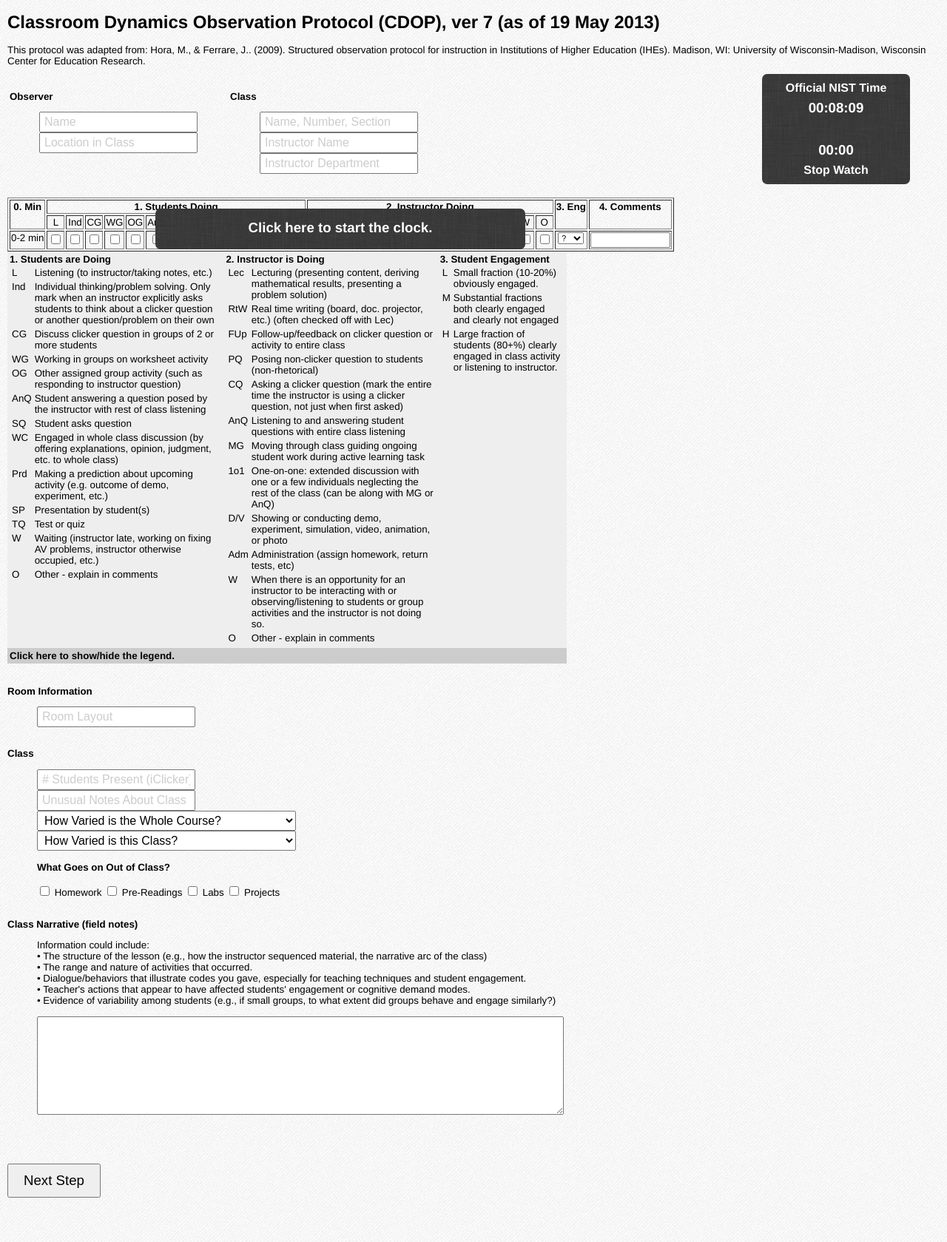
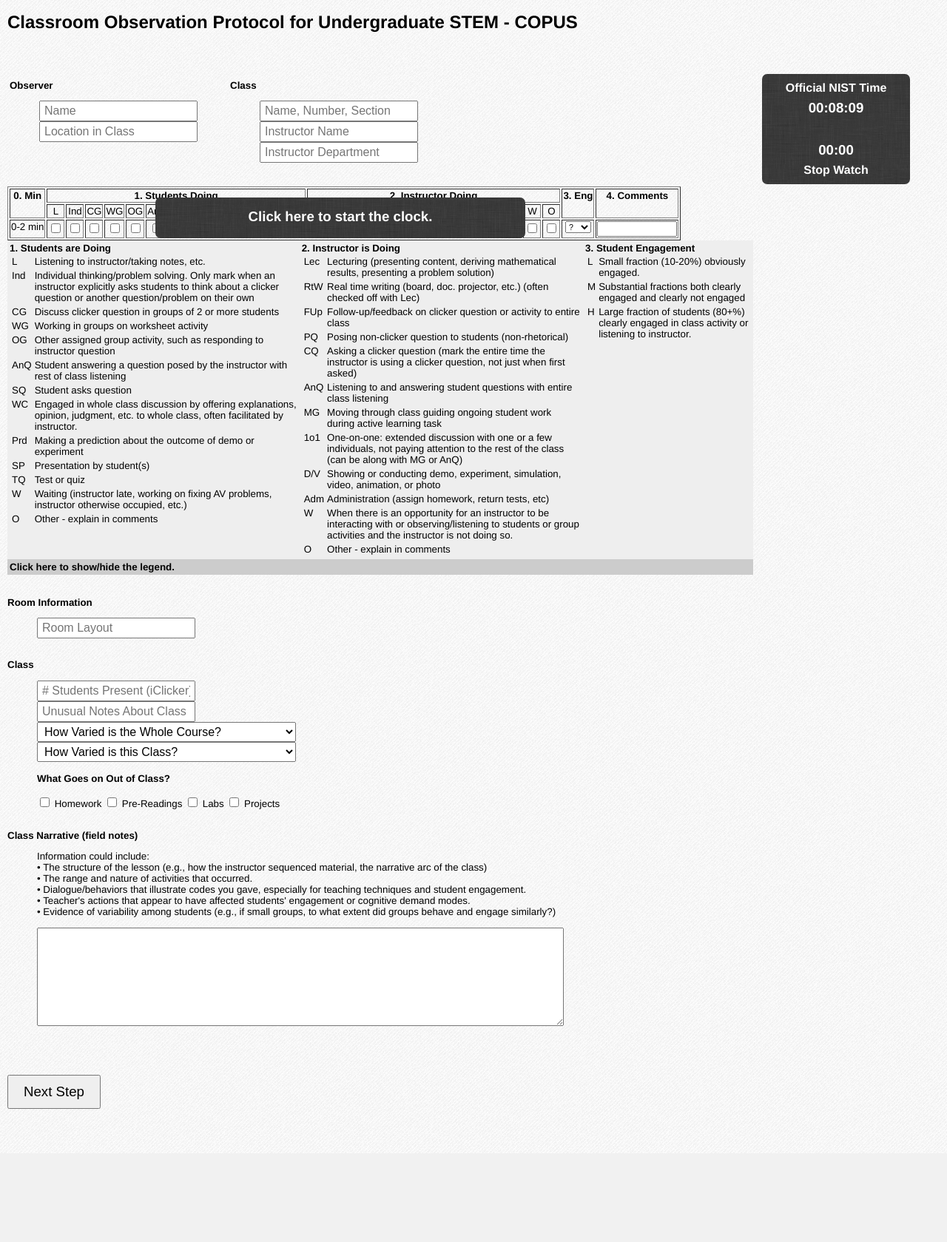
Before and after one commit to alexcrooks/cdop, a PHP site: page /new-session.php in a window 1280 px wide. Shown: the whole page at 74% size. After the commit the page ends 1559 px from the top, so only its background shows below. Run offline with PHP 8.4, Linux system fonts and the light colour scheme; data that the repository does not hold is empty; a stand-in replaces the project's code that opens the database connection; some libraries are stand-ins or nearby versions.

Commit message:
changes according to email from Sarah Gilbert on 08 Sep 2013

```diff
--- a/excel.php
+++ b/excel.php
@@ -65,7 +65,7 @@ for ($i = 0; $i < (($data['time'] + 2) / 2); $i++) {
         $columnNum = 'B';
 
         foreach ($tableElements as $elementName => $elementDesc) {
-            $activeSheet->setCellValue($columnNum . ($rowNum + 1), str_replace(array('student_', 'instructor_'), '', $elementName));
+            $activeSheet->setCellValue($columnNum . ($rowNum + 1), str_replace(array('student_', 'instructor_', 'DV', 'AD'), array('', '', 'D/V', 'Adm'), $elementName));
             $columnNum++;
         }
         $rowNum += 2;
--- a/include/header.php
+++ b/include/header.php
@@ -24,7 +24,7 @@ a:hover { text-decoration: underline; }
 .select_okgood, .select_eng, .select_blooms { font-size: 8pt; width: 35px; overflow: hidden; }
 .text_hap { width: 40px; }
 .text_comments { width: 100px; }
-.text_main { width: 200px; color: #ccc; }
+.text_main { width: 200px; }
 .viewPageLane { margin-top: 6px; }
 
 #graphContainer { white-space: nowrap; }
@@ -32,9 +32,9 @@ a:hover { text-decoration: underline; }
 .graph h1 { font-size: 14pt; }
 .graph .graphContainer { width: 400px; height: 300px; }
 
-#legend { width: 60%; background-color: #eee; }
+#legend { width: 80%; background-color: #eee; }
 #legend td { vertical-align: top; }
-#showHideLegend { width: 60%; margin-bottom: 30px; background-color: #ccc; font-weight: bold; }
+#showHideLegend { width: 80%; margin-bottom: 30px; background-color: #ccc; font-weight: bold; }
 #mainTable { text-align: center; }
 #mainTable tr:nth-child(even) { background-color: #dddddd; }
 #mainTable tr:nth-child(1), #mainTable tr:nth-child(2) { background: none; }
--- a/include/legend.php
+++ b/include/legend.php
@@ -2,15 +2,15 @@
 <tr>
 <td><b>1. Students are Doing</b>
     <table>
-    <tr><td>L</td><td>Listening (to instructor/taking notes, etc.)</td></tr>
+    <tr><td>L</td><td>Listening to instructor/taking notes, etc.</td></tr>
     <tr><td>Ind</td><td>Individual thinking/problem solving. Only mark when an instructor explicitly asks students to think about a clicker question or another question/problem on their own</td></tr>
     <tr><td>CG</td><td>Discuss clicker question in groups of 2 or more students</td></tr>
     <tr><td>WG</td><td>Working in groups on worksheet activity</td></tr>
-    <tr><td>OG</td><td>Other assigned group activity (such as responding to instructor question)</td></tr>
+    <tr><td>OG</td><td>Other assigned group activity, such as responding to instructor question</td></tr>
     <tr><td>AnQ</td><td>Student answering a question posed by the instructor with rest of class listening</td></tr>
     <tr><td>SQ</td><td>Student asks question</td></tr>
-    <tr><td>WC</td><td>Engaged in whole class discussion (by offering explanations, opinion, judgment, etc. to whole class)</td></tr>
-    <tr><td>Prd</td><td>Making a prediction about upcoming activity (e.g. outcome of demo, experiment, etc.)</td></tr>
+    <tr><td>WC</td><td>Engaged in whole class discussion by offering explanations, opinion, judgment, etc. to whole class, often facilitated by instructor.</td></tr>
+    <tr><td>Prd</td><td>Making a prediction about the outcome of demo or experiment</td></tr>
     <tr><td>SP</td><td>Presentation by student(s)</td></tr>
     <tr><td>TQ</td><td>Test or quiz</td></tr>
     <tr><td>W</td><td>Waiting (instructor late, working on fixing AV problems, instructor otherwise occupied, etc.)</td></tr>
@@ -26,7 +26,7 @@
     <tr><td>CQ</td><td>Asking a clicker question (mark the entire time the instructor is using a clicker question, not just when first asked)</td></tr>
     <tr><td>AnQ</td><td>Listening to and answering student questions with entire class listening</td></tr>
     <tr><td>MG</td><td>Moving through class guiding ongoing student work during active learning task</td></tr>
-    <tr><td>1o1</td><td>One-on-one: extended discussion with one or a few individuals neglecting the rest of the class (can be along with MG or AnQ)</td></tr>
+    <tr><td>1o1</td><td>One-on-one: extended discussion with  one or a few individuals, not paying attention to the rest of the class (can be along with MG or AnQ)</td></tr>
     <tr><td>D/V</td><td>Showing or conducting demo, experiment, simulation, video, animation, or photo</td></tr>
     <tr><td>Adm</td><td>Administration (assign homework, return tests, etc)</td></tr>
     <tr><td>W</td><td>When there is an opportunity for an instructor to be interacting with or observing/listening to students or group activities and the instructor is not doing so.</td></tr>
--- a/new-session.php
+++ b/new-session.php
@@ -12,9 +12,7 @@
 <div class="clockLabel" onclick="stopRows(false); return false;">Stop Watch</div>
 </div>
 </div>
-<h1>Classroom Dynamics Observation Protocol (CDOP), ver 7 (as of 19 May 2013)</h1>
-This protocol was adapted from: Hora, M., & Ferrare, J.. (2009). Structured observation protocol for instruction
-in Institutions of Higher Education (IHEs). Madison, WI: University of Wisconsin-Madison, Wisconsin Center for Education Research.
+<h1>Classroom Observation Protocol for Undergraduate STEM - COPUS</h1>
 <br /><br /><br />
 <form method="post" action="process.php">
 <table>
@@ -22,16 +20,16 @@ in Institutions of Higher Education (IHEs). Madison, WI: University of Wisconsin
 <td>
 <b>Observer</b>
 <blockquote>
-<div id="lbl"><label>Name:</label><input type="text" name="observer_name" value="Name" class="text_main" onfocus="this.style.color = '#000'; this.value = (this.value == 'Name' ? '' : this.value);" /></div>
-<div id="lbl"><label>Location in Class:</label><input type="text" name="observer_location" value="Location in Class" class="text_main" onfocus="this.style.color = '#000'; this.value = (this.value == 'Location in Class' ? '' : this.value);" /></div>
+<div id="lbl"><label>Name:</label><input type="text" name="observer_name" placeholder="Name" class="text_main" /></div>
+<div id="lbl"><label>Location in Class:</label><input type="text" name="observer_location" placeholder="Location in Class" class="text_main" /></div>
 </blockquote>
 </td>
 <td>
 <b>Class</b>
 <blockquote>
-<div id="lbl"><label>Name, Number, Section:</label><input type="text" name="class_name" value="Name, Number, Section" class="text_main" onfocus="this.style.color = '#000'; this.value = (this.value == 'Name, Number, Section' ? '' : this.value);" /></div>
-<div id="lbl"><label>Instructor Name:</label><input type="text" name="instructor_name" value="Instructor Name"  class="text_main" onfocus="this.style.color = '#000'; this.value = (this.value == 'Instructor Name' ? '' : this.value);" /></div>
-<div id="lbl"><label>Instructor Department:</label><input type="text" name="instructor_department" value="Instructor Department" class="text_main" onfocus="this.style.color = '#000'; this.value = (this.value == 'Instructor Department' ? '' : this.value);" /></div>
+<div id="lbl"><label>Name, Number, Section:</label><input type="text" name="class_name" placeholder="Name, Number, Section" class="text_main" /></div>
+<div id="lbl"><label>Instructor Name:</label><input type="text" name="instructor_name" placeholder="Instructor Name"  class="text_main" /></div>
+<div id="lbl"><label>Instructor Department:</label><input type="text" name="instructor_department" placeholder="Instructor Department" class="text_main" /></div>
 </blockquote>
 </td>
 </tr>
@@ -48,7 +46,7 @@ in Institutions of Higher Education (IHEs). Madison, WI: University of Wisconsin
 </tr>
 <tr>
 <?php foreach ($tableElements as $elementName => $elementDesc): ?>
-<td title="<?php echo $elementDesc; ?>"><?php echo str_replace(array('student_', 'instructor_'), '', $elementName); ?></td>
+<td title="<?php echo $elementDesc; ?>"><?php echo str_replace(array('student_', 'instructor_', 'DV', 'AD'), array('', '', 'D/V', 'Adm'), $elementName); ?></td>
 <?php endforeach; ?>
 </tr>
 <tr class="row_to_clone">
@@ -67,12 +65,12 @@ in Institutions of Higher Education (IHEs). Madison, WI: University of Wisconsin
 <?php include("include/legend.php"); ?>
 <b>Room Information</b>
 <blockquote>
-<div id="lbl"><label>Room Layout:</label><input type="text" name="room_layout" value="Room Layout" class="text_main" onfocus="this.style.color = '#000'; this.value = (this.value == 'Room Layout' ? '' : this.value);" /></div>
+<div id="lbl"><label>Room Layout:</label><input type="text" name="room_layout" placeholder="Room Layout" class="text_main" /></div>
 </blockquote><br />
 <b>Class</b>
 <blockquote>
-<div id="lbl"><label>Approximate # Students Present (iClicker):</label><input type="text" name="class_numstudentspresent" value="# Students Present (iClicker)" class="text_main" onfocus="this.style.color = '#000'; this.value = (this.value == '# Students Present (iClicker)' ? '' : this.value);" /></div>
-<div id="lbl"><label>Unusual Notes About Class:</label><input type="text" name="class_unusual" value="Unusual Notes About Class" class="text_main" onfocus="this.style.color = '#000'; this.value = (this.value == 'Unusual Notes About Class' ? '' : this.value);" /></div>
+<div id="lbl"><label>Approximate # Students Present (iClicker):</label><input type="text" name="class_numstudentspresent" placeholder="# Students Present (iClicker)" class="text_main" /></div>
+<div id="lbl"><label>Unusual Notes About Class:</label><input type="text" name="class_unusual" placeholder="Unusual Notes About Class" class="text_main" /></div>
 <div id="lbl"><label>How Varied is the Whole Course?:</label>
 <select name="class_wholebalance">
 <option value="">How Varied is the Whole Course?</option>
--- a/welcome.php
+++ b/welcome.php
@@ -6,7 +6,7 @@ $query->execute();
 $query->bind_result($id, $date, $data);
 ?>
     <div class="viewPageNoPrint">
-        <h1>Classroom Dynamics Observation Protocol (CDOP), ver 7 (as of 19 May 2013)</h1>
+        <h1>Classroom Observation Protocol for Undergraduate STEM - COPUS</h1>
         <div class="viewPageLane"><img src="img/add.png" /> <a href="new-session.php">New Session</a></div>
         <br>
         <table>
```
